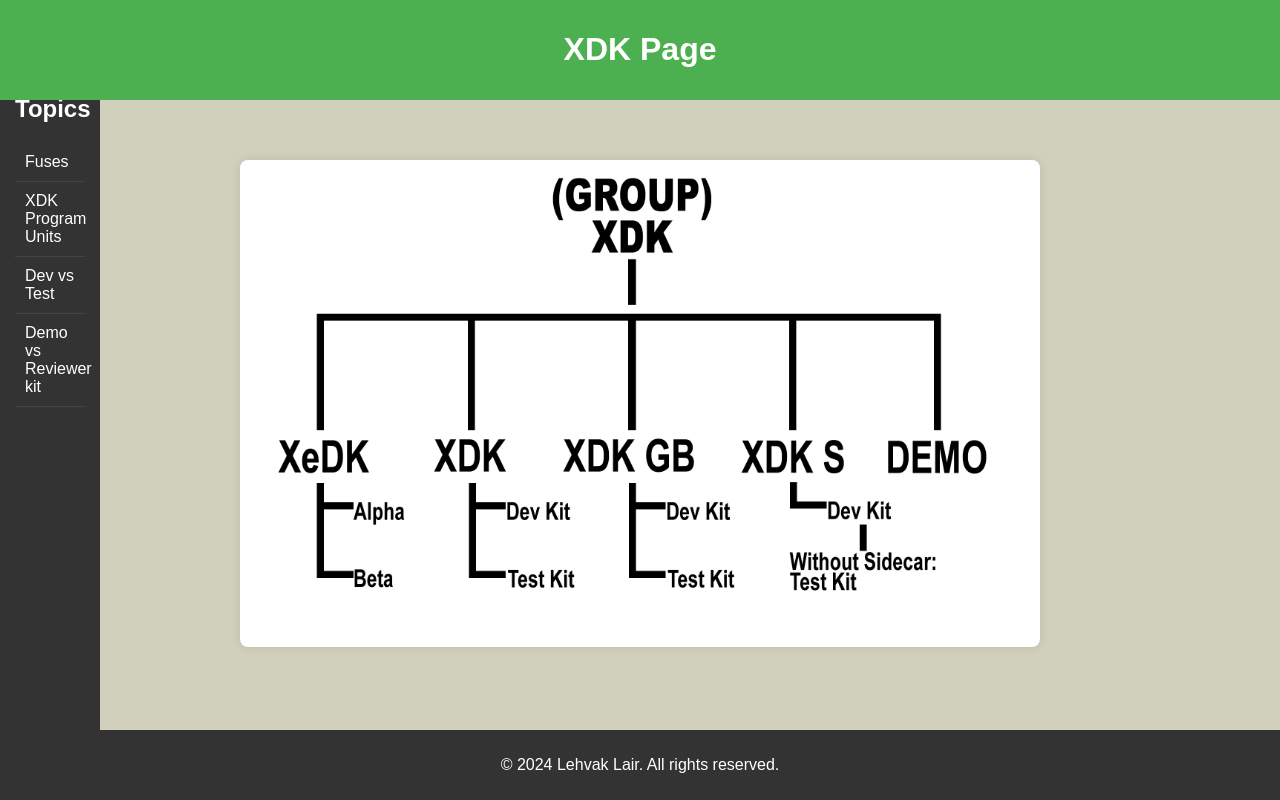
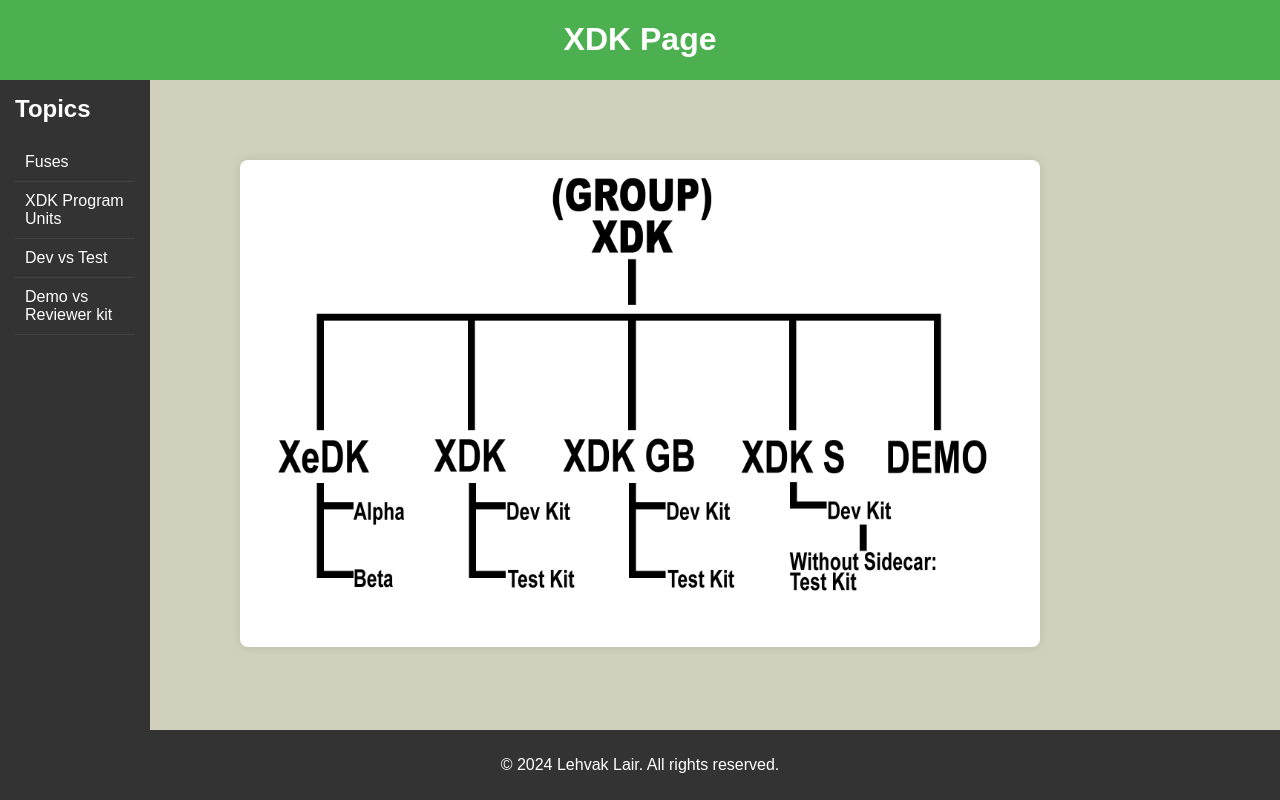
Before and after one commit to Lehvak/LehvakLair, a plain HTML site: page XDK_main.html in a window 1280 px wide. Drawn offline with Linux system fonts and the light colour scheme.

Commit message:
Add files via upload

```diff
--- a/XDK_main.html
+++ b/XDK_main.html
@@ -20,7 +20,7 @@
         header {
             background-color: #4CAF50;
             color: white;
-            padding: 10px 0;
+            padding: -10px 0;
             text-align: center;
             width: 100%;
             position: fixed;
@@ -31,7 +31,7 @@
         }
 
         #sidebar {
-            width: 100px;
+            width: 150px;
             background-color: #333;
             color: white;
             padding: 15px;
```
Also changed, not shown: Other_main.html (+1 -1 lines), sub_pages/mtv_other_p1.html (+1 -1 lines).
